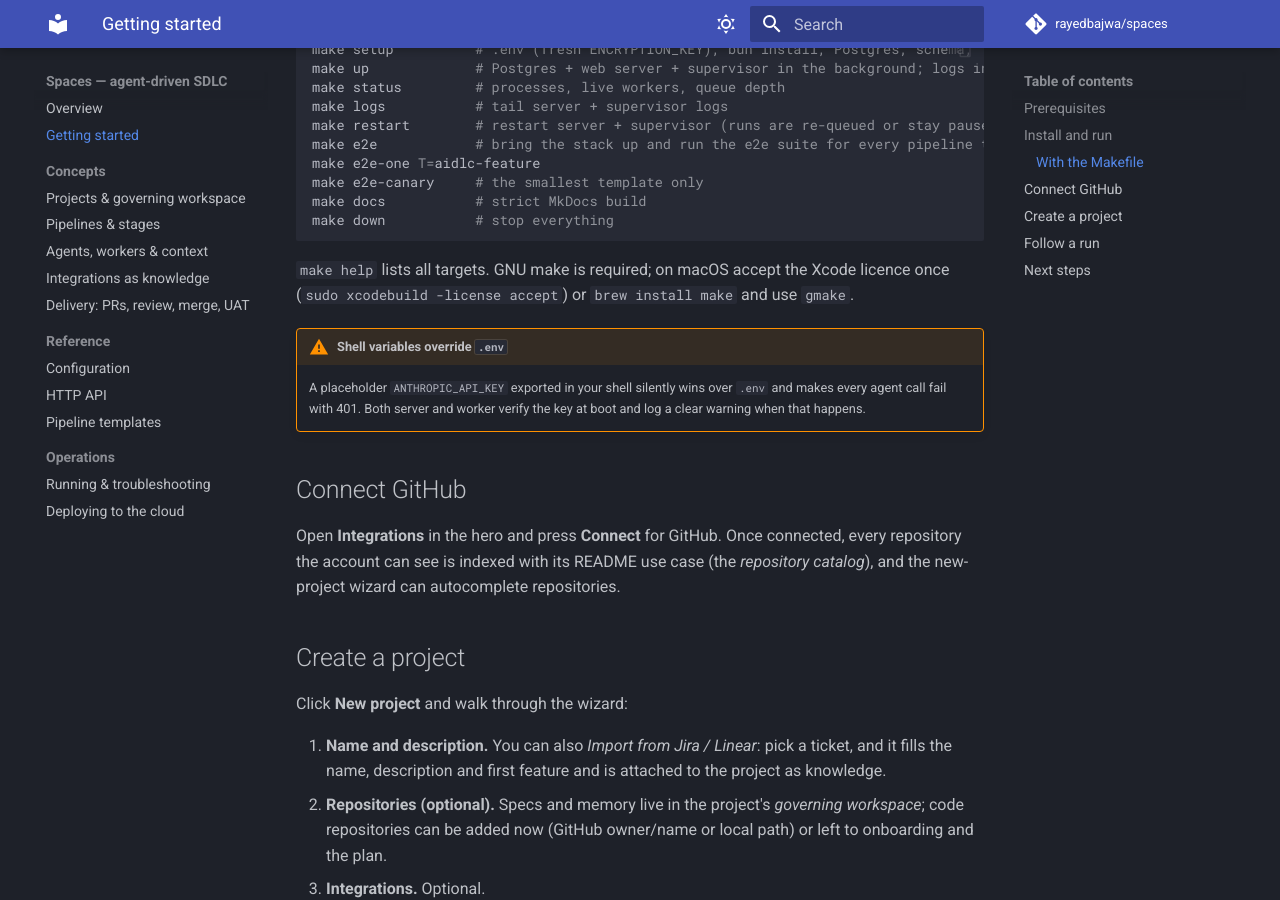
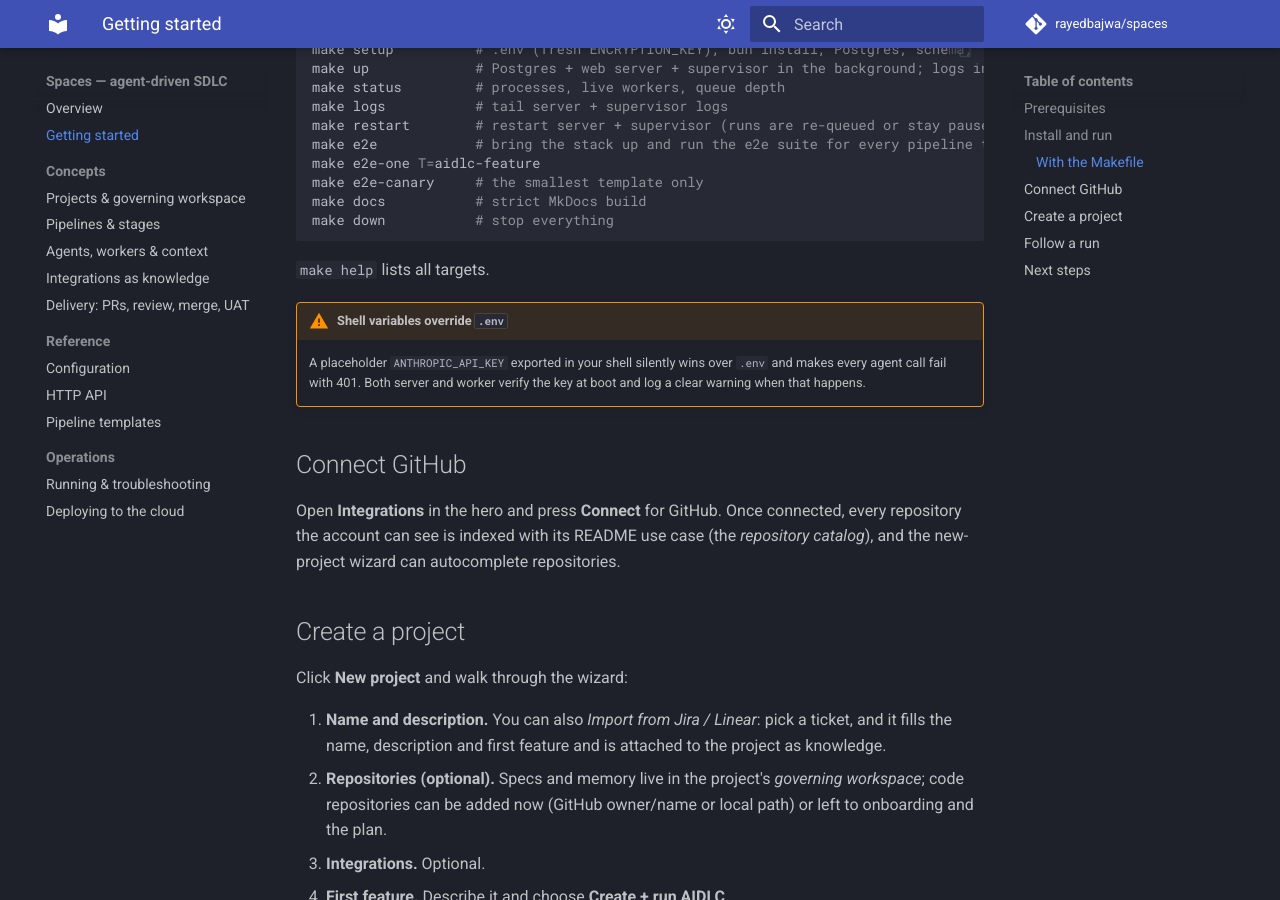
Before and after one commit to rayedbajwa/spaces, an MkDocs documentation site: the page built from docs/getting-started.md, in a window 1280 px wide and 900 px high, scrolled down 756 px. Built offline with MkDocs 1.6.1 and Material for MkDocs 9.7.7, drawn with Linux system fonts in a browser that asks for light colours; comment, search, counter and statistics services are not loaded.

Commit message:
docs: drop platform-specific make notes
Co-Authored-By: Claude Fable 5.1 <noreply@anthropic.com>

````diff
--- a/docs/getting-started.md
+++ b/docs/getting-started.md
@@ -40,9 +40,7 @@ make docs           # strict MkDocs build
 make down           # stop everything
 ```
 
-`make help` lists all targets. GNU make is required; on macOS accept the Xcode
-licence once (`sudo xcodebuild -license accept`) or `brew install make` and use
-`gmake`.
+`make help` lists all targets.
 
 !!! warning "Shell variables override `.env`"
     A placeholder `ANTHROPIC_API_KEY` exported in your shell silently wins over
````
Also changed, not shown: README.md (+1 -2 lines).
